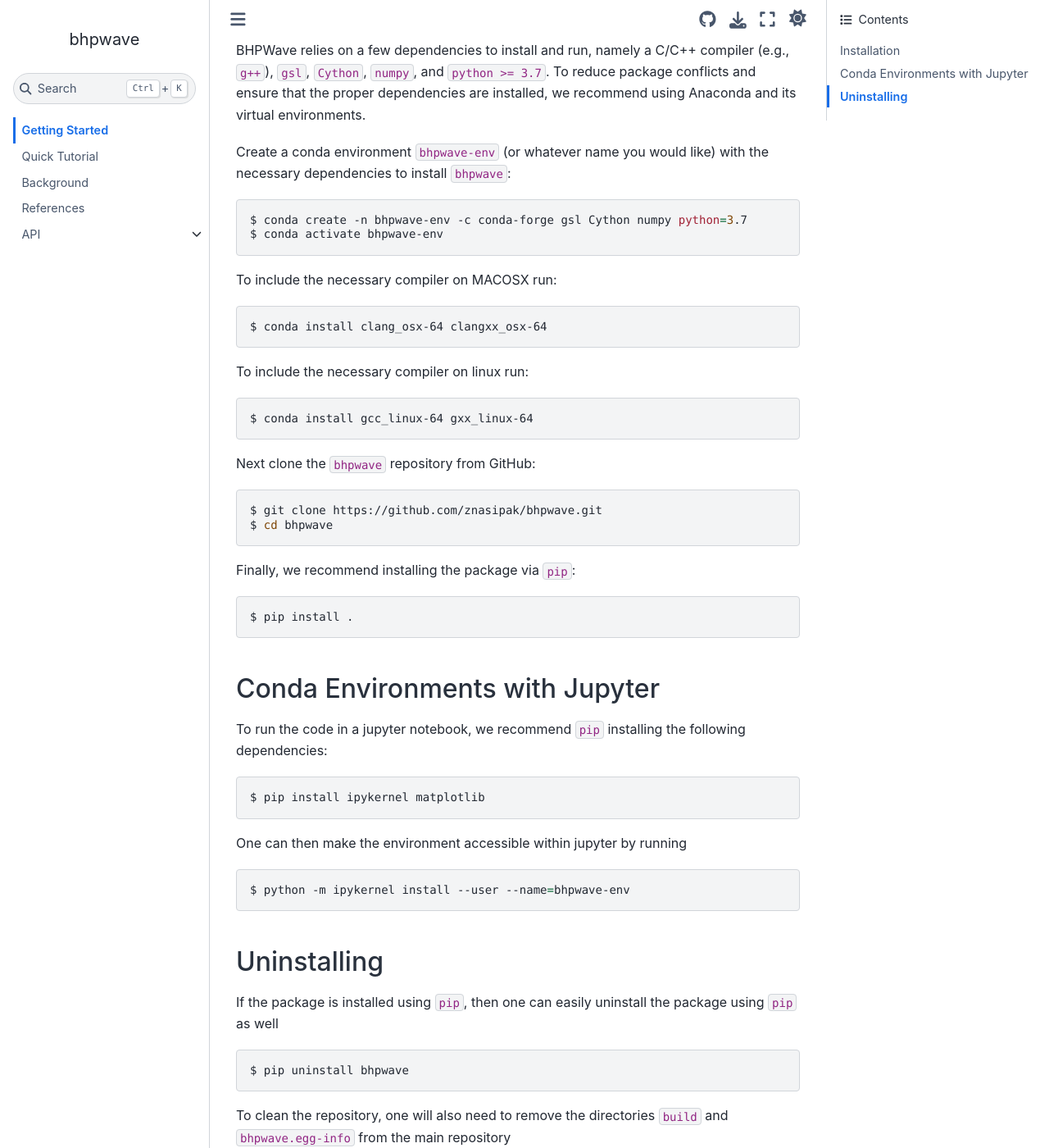
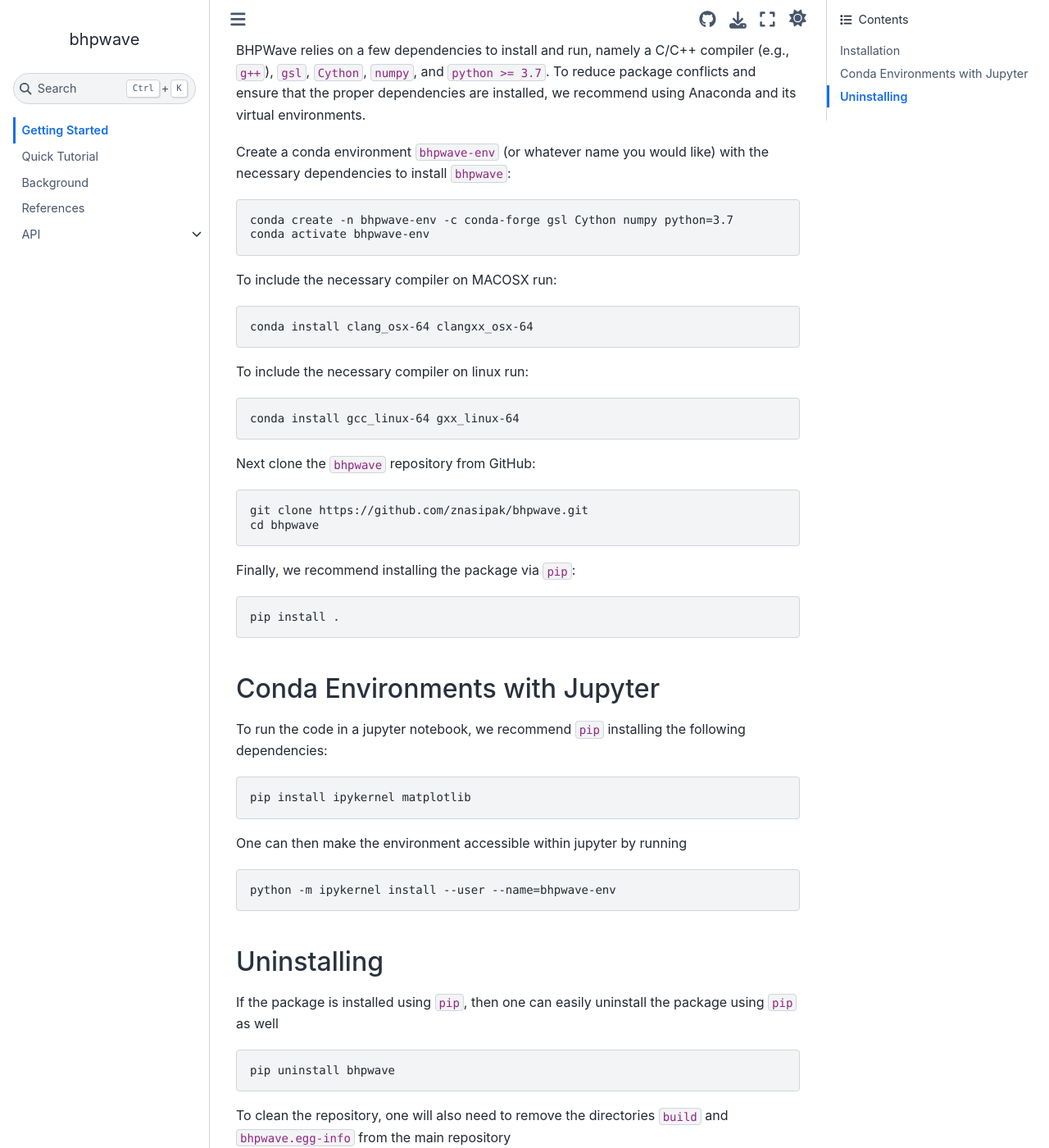
Before and after one commit to znasipak/bhpwave, a Sphinx documentation site: the page built from docs/source/usage.rst, in a window 1280 px wide and 1400 px high, scrolled down 400 px. Shown: the whole window at 82% size. Built offline with Sphinx 7.4.7 and the Sphinx Book theme 1.1.4, drawn with Linux system fonts in a browser that asks for light colours.

```diff
--- a/docs/source/usage.rst
+++ b/docs/source/usage.rst
@@ -24,33 +24,33 @@ with the necessary dependencies to install :code:`bhpwave`:
 
 .. code-block:: console
 
-    $ conda create -n bhpwave-env -c conda-forge gsl Cython numpy python=3.7
-    $ conda activate bhpwave-env
+    conda create -n bhpwave-env -c conda-forge gsl Cython numpy python=3.7
+    conda activate bhpwave-env
 
 To include the necessary compiler on MACOSX run:
 
 .. code-block:: console
 
-    $ conda install clang_osx-64 clangxx_osx-64
+    conda install clang_osx-64 clangxx_osx-64
 
 To include the necessary compiler on linux run:
 
 .. code-block:: console
 
-    $ conda install gcc_linux-64 gxx_linux-64
+    conda install gcc_linux-64 gxx_linux-64
 
 Next clone the :code:`bhpwave` repository from GitHub:
 
 .. code-block:: console
 
-    $ git clone https://github.com/znasipak/bhpwave.git
-    $ cd bhpwave
+    git clone https://github.com/znasipak/bhpwave.git
+    cd bhpwave
 
 Finally, we recommend installing the package via :code:`pip`:
 
 .. code-block:: console
 
-    $ pip install .
+    pip install .
 
 Conda Environments with Jupyter
 -------------------------------
@@ -60,14 +60,14 @@ the following dependencies:
 
 .. code-block:: console
 
-    $ pip install ipykernel matplotlib
+    pip install ipykernel matplotlib
 
 One can then make the environment accessible within jupyter by
 running
 
 .. code-block:: console
 
-    $ python -m ipykernel install --user --name=bhpwave-env
+    python -m ipykernel install --user --name=bhpwave-env
 
 Uninstalling
 ------------
@@ -77,7 +77,7 @@ using :code:`pip` as well
 
 .. code-block:: console
 
-    $ pip uninstall bhpwave
+    pip uninstall bhpwave
 
 To clean the repository, one will also need to remove the directories
 :code:`build` and :code:`bhpwave.egg-info` from the main repository
```
Also changed, not shown: README.md (+7 -7 lines).
